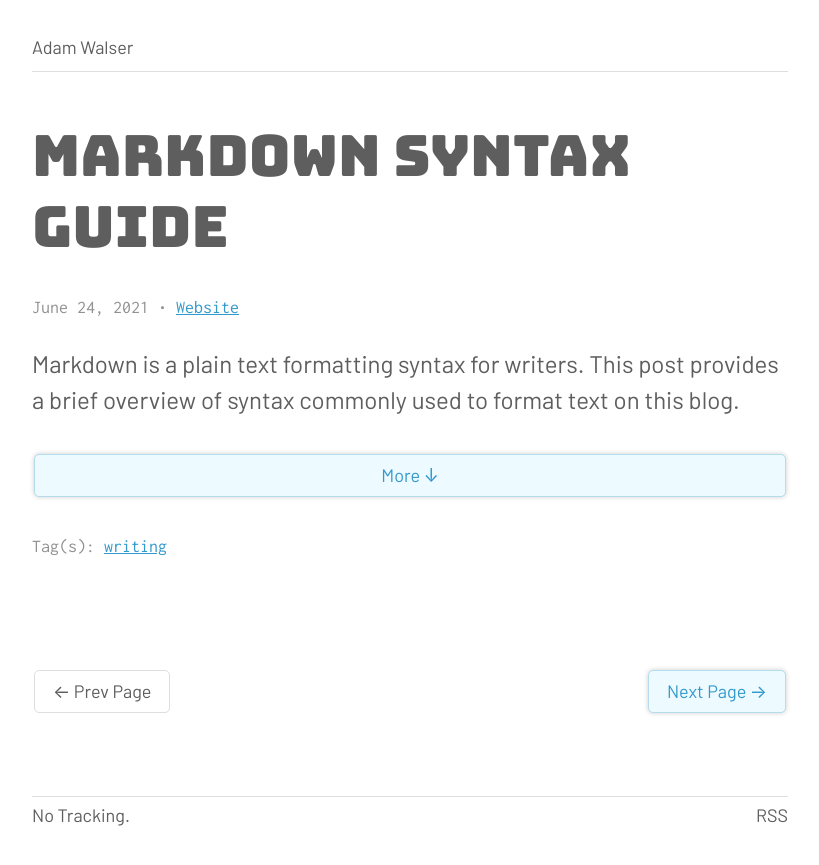
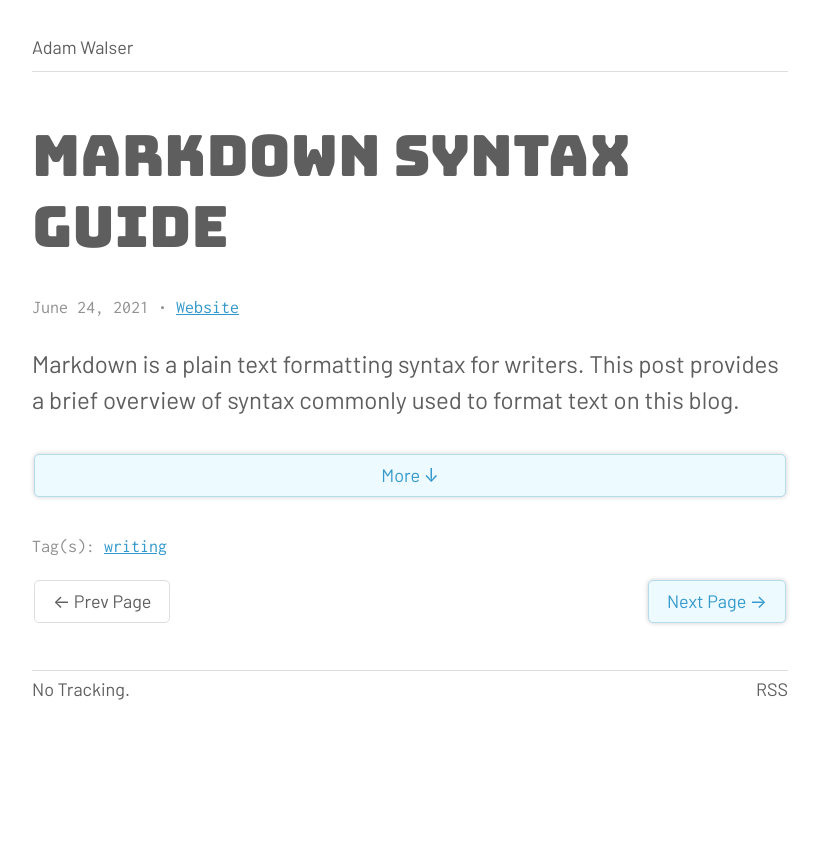
Before and after one commit to ajpwalser/ajpwalser.github.io, a Jekyll site: the page built from index.html, in a window 1280 px wide. Shown: the top 865 px of the page, without its empty margins (230-1049 px from the left). Built offline with Jekyll 4.4.1, drawn with Linux system fonts in a browser that asks for light colours; the list of posts is cut into pages by our own code.

Commit message:
Update style.css

```diff
--- a/css/style.css
+++ b/css/style.css
@@ -189,10 +189,6 @@
 	font-size: 75%;
 }
 
-.meta {
-	margin-bottom: 6em;
-}
-
 .meta a {
 	color: var(--theme) !important;
 }
@@ -201,7 +197,6 @@
 /* Blockquotes */
 
 blockquote {
-	font-weight: 500;
 	margin: 1em auto;
 	padding-left: 1em;
 	border-left: solid 1px var(--hr);
@@ -306,8 +301,7 @@
 /* Link Buttons */
 
 .read-more-trigger,
-.pagination a,
-.post-nav a {
+.pagination a {
 	padding: 7px 18px;
 	margin: 2px;
 	color: #39C;
@@ -377,31 +371,6 @@
 }
 
 
-/* Older and newer post */
-
-.post-nav {
-	display: flex;
-	justify-content: space-between;
-	flex-wrap: wrap;
-	font-size: 75%;
-	margin-bottom: 2em;
-}
-
-.post-nav p {
-	flex: 1 1 0;
-	width: 45%;
-}
-
-.post-nav p:first-child {
-	padding-right: 0.5em;
-}
-
-.post-nav p:last-child {
-	padding-left: 0.5em;
-	text-align: right;
-}
-
-
 /* Pagination */
 
 .pagination {
@@ -409,7 +378,6 @@
 	justify-content: space-between;
 	flex-wrap: wrap;
 	font-size: 75%;
-	margin-bottom: 2em;
 }
 
 .pagination p {
```
